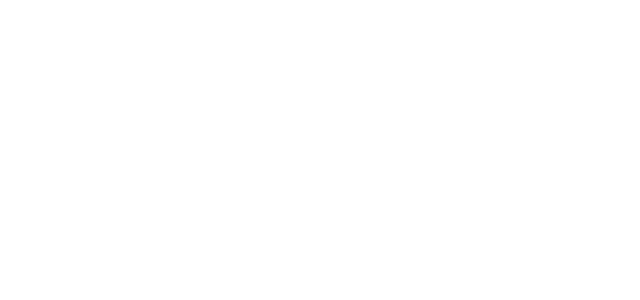
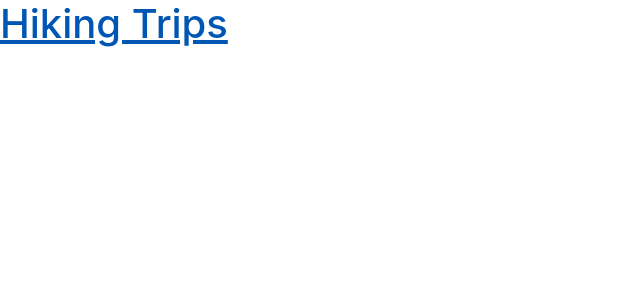
Before and after one commit to Mahmood28/HikingTrips, a React (Create React App) app: page / in a window 1280 px wide. Shown: the top 300 px of the page, without its empty margins (0-640 px from the left). Built offline with nearby package versions, Linux system fonts and the light colour scheme; the HTML template or start-up script is replaced by a standard one.

Commit message:
home page link

```diff
--- a/src/App.js
+++ b/src/App.js
@@ -1,12 +1,18 @@
 import TripsList from "./components/TripsList";
 import TripDetails from "./components/TripDetails";
-import { Route, Switch } from "react-router-dom";
+import { Route, Switch, Link } from "react-router-dom";
 import data from "./data";
 
 function App() {
+  console.log(Math.max(data.map((trip) => trip.length)));
   return (
     <div className="App">
       <Switch>
+        <Route exact path="/">
+          <Link to={`/trips`}>
+            <h1> Hiking Trips </h1>
+          </Link>
+        </Route>
         <Route path="/trips/:tripSlug">
           <TripDetails trips={data} />
         </Route>
--- a/src/components/TripsList.js
+++ b/src/components/TripsList.js
@@ -5,19 +5,18 @@
 import { useState } from "react";
 import { ListWrapper } from "../styles";
 import DropDown from "./DropDown";
-import { useParams } from "react-router-dom";
 
 function TripsList() {
   const [query, setQuery] = useState("");
   const [value, setValue] = useState(100);
-  const [difficulty, setDifficulty] = useState("");
+  const [difficulty, setDifficulty] = useState(null);
   const [currentUnit, setCurrentUnit] = useState("KM");
   const trips = data
     .filter(
       (trip) =>
         trip.name.toLocaleLowerCase().includes(query.toLowerCase()) &&
         trip.length < value &&
-        trip.difficulty === difficulty
+        (difficulty ? trip.difficulty === difficulty : true)
     )
     .map((trip) => <Trip trip={trip} currentUnit={currentUnit} />);
   const toggleUnit = () => {
```
Also changed, not shown: 1 other file (tests, documents, lock files or other folders).
